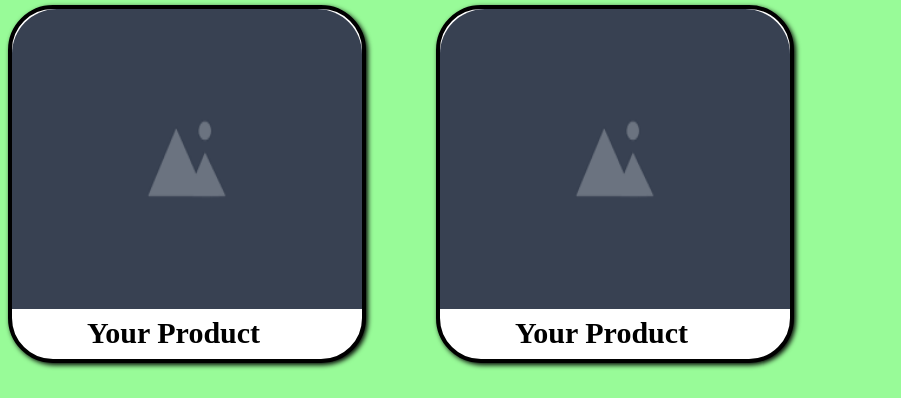
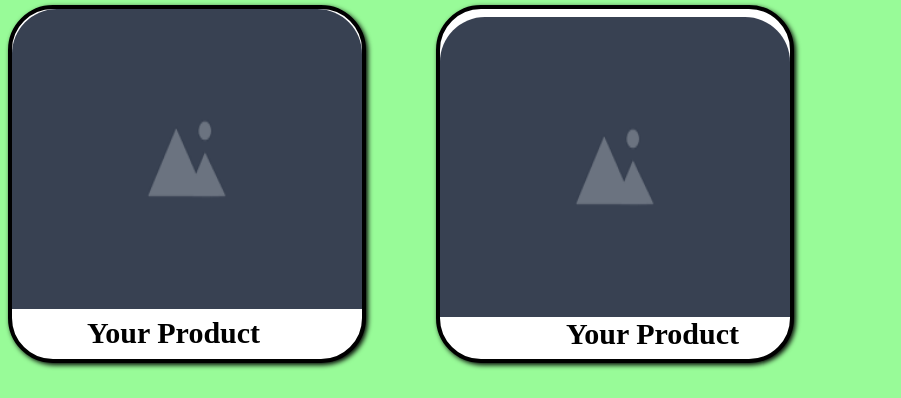
Before and after one commit to Madhusudan-droid/MWS, a plain HTML site: page index.html in a window 1280 px wide. Shown: the part 402-800 px from the top of the page, without its empty margins (0-901 px from the left). Drawn offline with Linux system fonts and the light colour scheme.

Commit message:
Update homepageCSS.css

```diff
--- a/homepageCSS.css
+++ b/homepageCSS.css
@@ -70,7 +70,8 @@ body{
   box-shadow:2px 2px 5px;
   background-color:white;
   font-size:30px;
-  display:column;
+  display:flex;
+  flex-direction:column;
   align-items:center;
   justify-content:center;
   font-weight:800;
```
